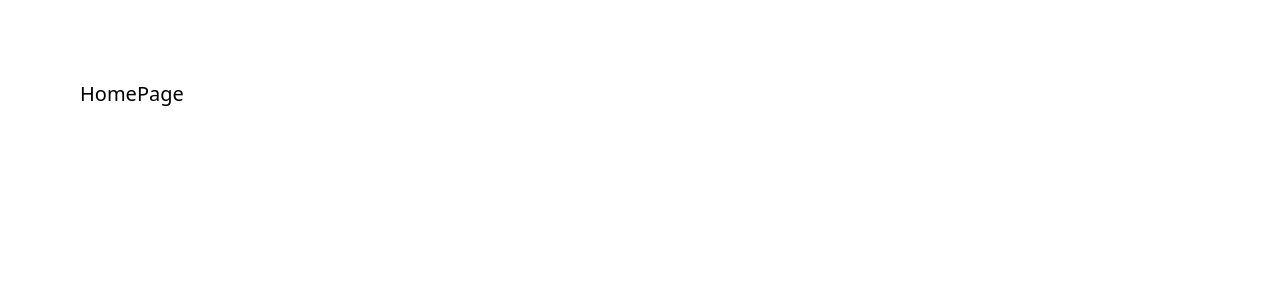
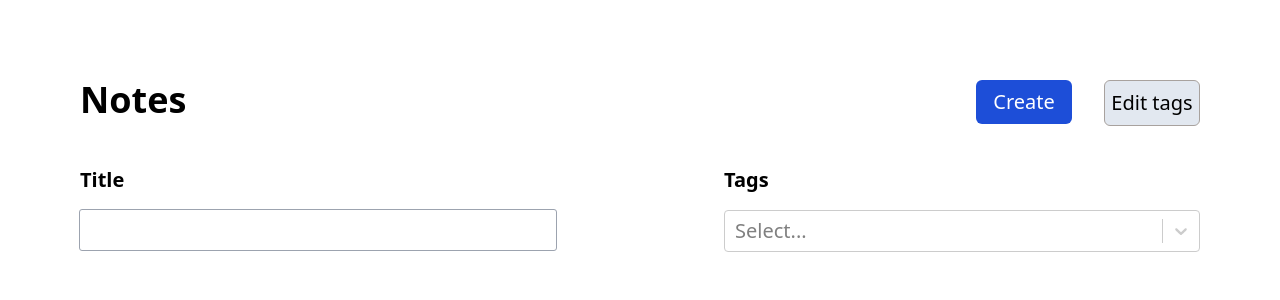
Before and after one commit to yopyx/ImpNote, a React (Vite) app: page / in a window 1280 px wide. Shown: the top 300 px of the page. Built offline with nearby package versions, Linux system fonts and the light colour scheme.

Commit message:
Creating NotesList component which represents app landing page & Adding layout which would have filtering functions for notes according to title and tags

```diff
--- a/src/App.tsx
+++ b/src/App.tsx
@@ -3,6 +3,7 @@ import NewNote from "./components/NewNote";
 import useLocalStorage from "./useLocalStorage";
 import { useMemo } from "react";
 import { v4 as uuidv4 } from "uuid";
+import NotesList from "./components/NotesList";
 
 export type Note = {
   id: string;
@@ -53,7 +54,7 @@ function App() {
   const router = createBrowserRouter([
     {
       path: "/",
-      element: <h1>HomePage</h1>,
+      element: <NotesList availableTags={notesTags} />,
       children: [],
     },
     {
--- a/src/components/NewNote.tsx
+++ b/src/components/NewNote.tsx
@@ -8,7 +8,7 @@ type NewNoteProps = {
 const NewNote = ({ onSubmit, addTag, availableTags }: NewNoteProps) => {
   return (
     <div className="flex flex-col gap-y-10">
-      <h1 className="text-3xl font-semibold">Show New Note</h1>
+      <h1 className="text-4xl font-semibold">New Note</h1>
       <NoteForm
         onSubmit={onSubmit}
         addTag={addTag}
--- a/src/components/NoteForm.tsx
+++ b/src/components/NoteForm.tsx
@@ -1,5 +1,5 @@
 import { FormEvent, useRef, useState } from "react";
-import { Link } from "react-router-dom";
+import { Link, useNavigate } from "react-router-dom";
 import ReactSelectCreatable from "react-select/creatable";
 import { NoteData, Tag } from "../App";
 import { v4 as uuidv4 } from "uuid";
@@ -13,6 +13,7 @@ const NoteForm = ({ onSubmit, addTag, availableTags }: NoteFormProps) => {
   const titleRef = useRef<HTMLInputElement>(null);
   const markdownRef = useRef<HTMLTextAreaElement>(null);
   const [selectedTags, setSelectedTags] = useState<Tag[]>([]);
+  const navigate = useNavigate();
   const handleSubmission = (e: FormEvent) => {
     e.preventDefault();
     onSubmit({
@@ -20,6 +21,7 @@ const NoteForm = ({ onSubmit, addTag, availableTags }: NoteFormProps) => {
       markdown: markdownRef.current!.value,
       tags: selectedTags,
     });
+    navigate("..");
   };
   return (
     <form className="flex flex-col gap-y-10" onSubmit={handleSubmission}>
--- /dev/null
+++ b/src/components/NotesList.tsx
@@ -0,0 +1,74 @@
+import { useState } from "react";
+import { Link } from "react-router-dom";
+import { Tag } from "../App";
+import SelectCreatable from "react-select/creatable";
+
+type NotesListProps = {
+  availableTags: Tag[];
+};
+
+const NotesList = ({ availableTags }: NotesListProps) => {
+  const [selectedTags, setSelectedTags] = useState<Tag[]>([]);
+  const [title, setTitle] = useState("");
+  return (
+    <div className="flex flex-col gap-y-10">
+      <div className="flex justify-between">
+        <h1 className="text-4xl font-semibold">Notes</h1>
+        <div className="flex justify-end gap-x-8">
+          <Link to={"/new"}>
+            <button
+              type="button"
+              className="py-2 w-24 rounded-md text-white bg-blue-700 hover:bg-blue-800"
+            >
+              Create
+            </button>
+          </Link>
+          <button
+            type="button"
+            className="py-2 w-24 rounded-md bg-slate-200 border-stone-400 border-[1px] hover:bg-slate-300"
+          >
+            Edit tags
+          </button>
+        </div>
+      </div>
+      <div className="flex gap-x-[15%]">
+        <div className="flex-1 flex flex-col gap-y-4">
+          <label htmlFor="title" className="font-semibold">
+            Title
+          </label>
+          <input
+            type="text"
+            value={title}
+            onChange={(e) => setTitle(e.target.value)}
+            className="outline p-1.5 rounded-sm outline-1 outline-gray-400"
+          />
+        </div>
+        <div className="flex flex-1 flex-col gap-y-4">
+          <label htmlFor="tags" className="font-semibold">
+            Tags
+          </label>
+          <SelectCreatable
+            //since the value of each tag is expected to be {label:...., value:....}
+            value={selectedTags.map((tag) => {
+              return { label: tag.label, value: tag.id };
+            })}
+            // options attribute takes an array of all available options of tags to select from
+            options={availableTags.map((t) => {
+              return { label: t.label, value: t.id };
+            })}
+            onChange={(tags) =>
+              setSelectedTags(
+                tags.map((tag) => {
+                  return { label: tag.label, id: tag.value };
+                })
+              )
+            }
+            isMulti
+          />
+        </div>
+      </div>
+    </div>
+  );
+};
+
+export default NotesList;
```
